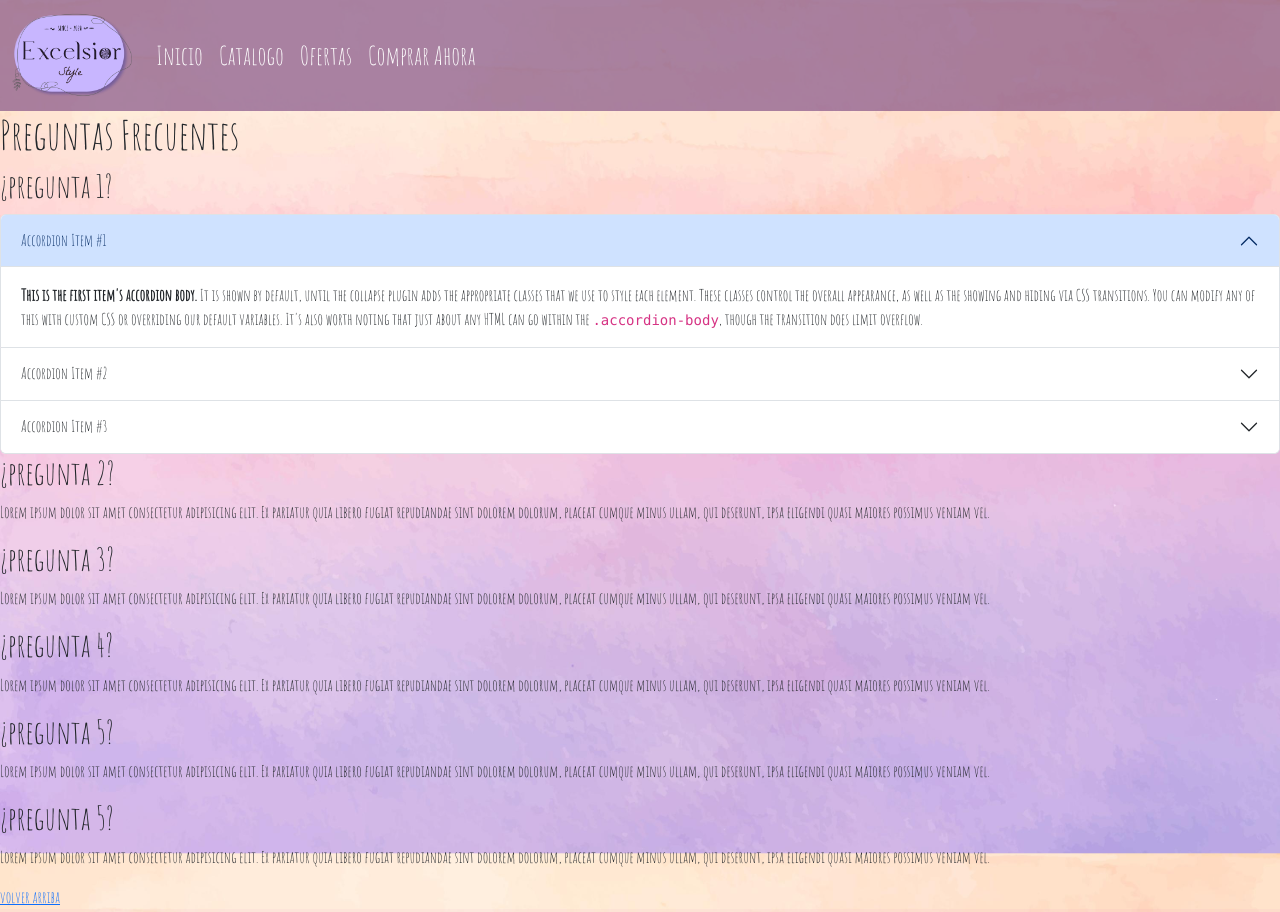
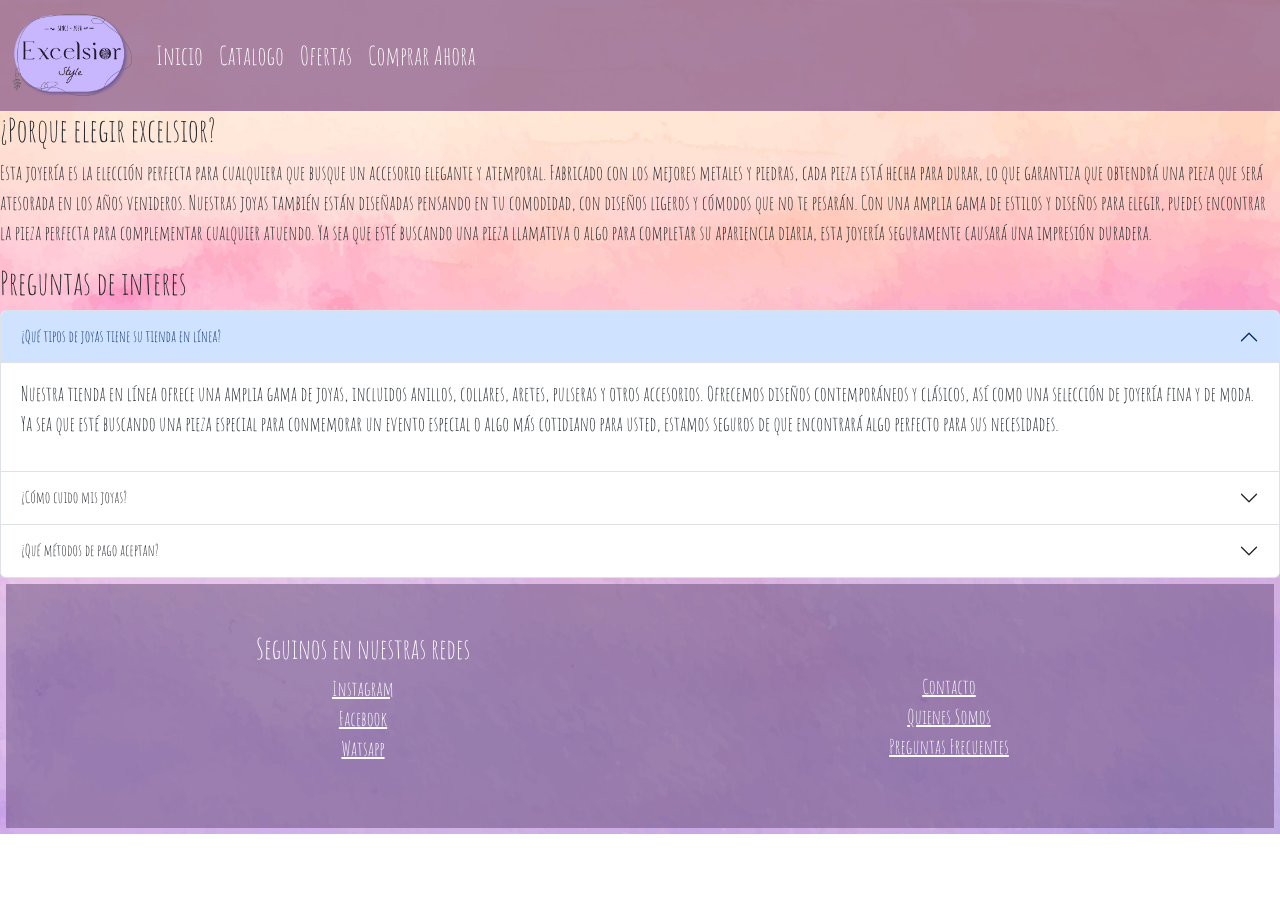
Before and after one commit to Enry6tz/tercerEntrega, a website: page pages/preguntas.html in a window 1280 px wide. Shown: the top 912 px of the page. After the commit the page ends 834 px from the top, so only its background shows below. Drawn offline with nearby package versions, Linux system fonts and the light colour scheme; a web font is replaced by a local one.

```diff
--- a/pages/preguntas.html
+++ b/pages/preguntas.html
@@ -44,74 +44,54 @@
         </div>
       </nav>
     </header>
-    <div class="titles1">
-        <h1 id="arriba" >Preguntas Frecuentes</h1>
-    </div>
+    <main class ="about-preguntas" >
+      <h2 class="titles1">¿Porque elegir excelsior?</h2>
+      <p> Esta joyería es la elección perfecta para cualquiera que busque un accesorio elegante y atemporal. Fabricado con los mejores metales y piedras, cada pieza está hecha para durar, lo que garantiza que obtendrá una pieza que será atesorada en los años venideros. Nuestras joyas también están diseñadas pensando en tu comodidad, con diseños ligeros y cómodos que no te pesarán. Con una amplia gama de estilos y diseños para elegir, puedes encontrar la pieza perfecta para complementar cualquier atuendo. Ya sea que esté buscando una pieza llamativa o algo para completar su apariencia diaria, esta joyería seguramente causará una impresión duradera.</p>
+    </main>
     <div class="titles2">
-        <h2 >¿pregunta 1?</h2>
+        <h2 >Preguntas de interes</h2>
         <div class="accordion" id="accordionExample">
           <div class="accordion-item">
             <h2 class="accordion-header" id="headingOne">
               <button class="accordion-button" type="button" data-bs-toggle="collapse" data-bs-target="#collapseOne" aria-expanded="true" aria-controls="collapseOne">
-                Accordion Item #1
+                ¿Qué tipos de joyas tiene su tienda en línea?
               </button>
             </h2>
             <div id="collapseOne" class="accordion-collapse collapse show" aria-labelledby="headingOne" data-bs-parent="#accordionExample">
               <div class="accordion-body">
-                <strong>This is the first item's accordion body.</strong> It is shown by default, until the collapse plugin adds the appropriate classes that we use to style each element. These classes control the overall appearance, as well as the showing and hiding via CSS transitions. You can modify any of this with custom CSS or overriding our default variables. It's also worth noting that just about any HTML can go within the <code>.accordion-body</code>, though the transition does limit overflow.
+                <p>Nuestra tienda en línea ofrece una amplia gama de joyas, incluidos anillos, collares, aretes, pulseras y otros accesorios. Ofrecemos diseños contemporáneos y clásicos, así como una selección de joyería fina y de moda. Ya sea que esté buscando una pieza especial para conmemorar un evento especial o algo más cotidiano para usted, estamos seguros de que encontrará algo perfecto para sus necesidades.
+                </p>
               </div>
             </div>
           </div>
           <div class="accordion-item">
             <h2 class="accordion-header" id="headingTwo">
               <button class="accordion-button collapsed" type="button" data-bs-toggle="collapse" data-bs-target="#collapseTwo" aria-expanded="false" aria-controls="collapseTwo">
-                Accordion Item #2
+                ¿Cómo cuido mis joyas?
               </button>
             </h2>
             <div id="collapseTwo" class="accordion-collapse collapse" aria-labelledby="headingTwo" data-bs-parent="#accordionExample">
               <div class="accordion-body">
-                <strong>This is the second item's accordion body.</strong> It is hidden by default, until the collapse plugin adds the appropriate classes that we use to style each element. These classes control the overall appearance, as well as the showing and hiding via CSS transitions. You can modify any of this with custom CSS or overriding our default variables. It's also worth noting that just about any HTML can go within the <code>.accordion-body</code>, though the transition does limit overflow.
+                <p>El cuidado adecuado es esencial para que sus joyas luzcan lo mejor posible. Recomendamos limpiar sus joyas regularmente con un detergente suave, evitando el contacto con productos químicos agresivos y guardando sus joyas en un lugar fresco y seco. Además, es importante que un profesional revise y revise sus joyas al menos una vez al año.
+                </p>
               </div>
             </div>
           </div>
           <div class="accordion-item">
             <h2 class="accordion-header" id="headingThree">
               <button class="accordion-button collapsed" type="button" data-bs-toggle="collapse" data-bs-target="#collapseThree" aria-expanded="false" aria-controls="collapseThree">
-                Accordion Item #3
+                ¿Qué métodos de pago aceptan?
               </button>
             </h2>
             <div id="collapseThree" class="accordion-collapse collapse" aria-labelledby="headingThree" data-bs-parent="#accordionExample">
               <div class="accordion-body">
-                <strong>This is the third item's accordion body.</strong> It is hidden by default, until the collapse plugin adds the appropriate classes that we use to style each element. These classes control the overall appearance, as well as the showing and hiding via CSS transitions. You can modify any of this with custom CSS or overriding our default variables. It's also worth noting that just about any HTML can go within the <code>.accordion-body</code>, though the transition does limit overflow.
+              <p class="text-black">Aceptamos todas las principales tarjetas de crédito, PayPal, Apple Pay y Google Pay. También ofrecemos una variedad de planes de pago a plazos, para que pueda pagar sus joyas a lo largo del tiempo.</p>
               </div>
             </div>
           </div>
         </div>
-
-       </div>
-    <div class="titles2">
-        <h2 >¿pregunta 2?</h2>
-        <p>Lorem ipsum dolor sit amet consectetur adipisicing elit. Ex pariatur quia libero fugiat repudiandae sint dolorem dolorum, placeat cumque minus ullam, qui deserunt, ipsa eligendi quasi maiores possimus veniam vel.</p>
-    </div>
-    <div class="titles2">
-        <h2 >¿pregunta 3?</h2>
-        <p>Lorem ipsum dolor sit amet consectetur adipisicing elit. Ex pariatur quia libero fugiat repudiandae sint dolorem dolorum, placeat cumque minus ullam, qui deserunt, ipsa eligendi quasi maiores possimus veniam vel.</p>
-    </div>
-    <div class="titles2">
-        <h2 >¿pregunta 4?</h2>
-        <p>Lorem ipsum dolor sit amet consectetur adipisicing elit. Ex pariatur quia libero fugiat repudiandae sint dolorem dolorum, placeat cumque minus ullam, qui deserunt, ipsa eligendi quasi maiores possimus veniam vel.</p>
-    </div>
-    <div class="titles2">
-        <h2 >¿pregunta 5?</h2>
-        <p>Lorem ipsum dolor sit amet consectetur adipisicing elit. Ex pariatur quia libero fugiat repudiandae sint dolorem dolorum, placeat cumque minus ullam, qui deserunt, ipsa eligendi quasi maiores possimus veniam vel.</p>
-    </div>
-    <div class="titles2">
-        <h2 >¿pregunta 5?</h2>
-        <p>Lorem ipsum dolor sit amet consectetur adipisicing elit. Ex pariatur quia libero fugiat repudiandae sint dolorem dolorum, placeat cumque minus ullam, qui deserunt, ipsa eligendi quasi maiores possimus veniam vel.</p>
     </div>
 
-
-    <div class="titles1"><a href="#arriba">volver arriba</a></div>
   <!--footer-->
   <footer class="footer">
     <div class="container-fluid">
--- a/sass/base/_base.scss
+++ b/sass/base/_base.scss
@@ -11,6 +11,7 @@
 
     background-image: url("../assets/backgraund.jpg");
     font-family: 'Amatic SC', cursive;
+    font-size: 20px;
 
 }
 .titles2__ofertas{
```
Also changed, not shown: pages/catalogo.html (+4 -4 lines), pages/comprar.html (+7 -1 lines), pages/contacto.html (+1 -2 lines), css/style.css, 1 other file.
